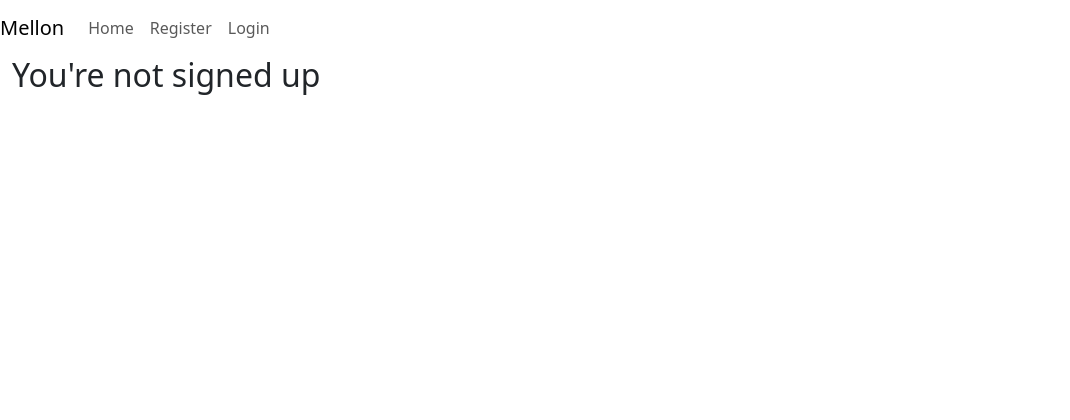
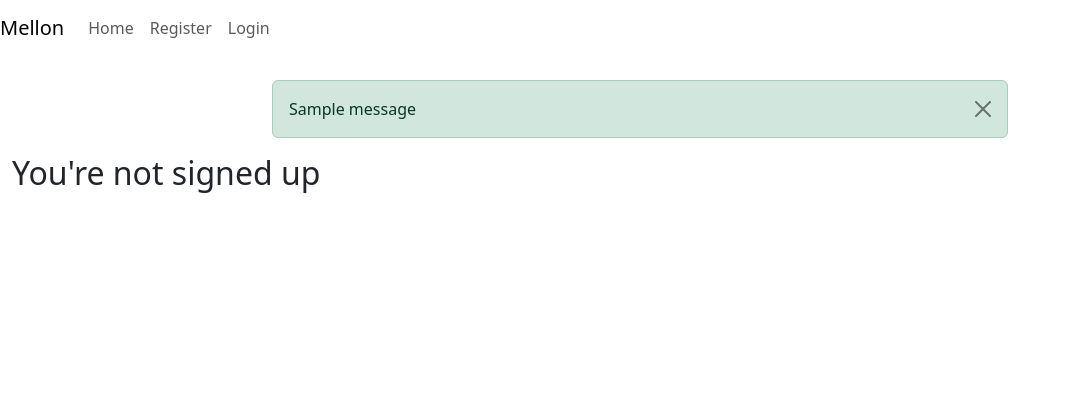
Before and after one commit to ejasquith/mellon, a Django app: page / in a window 1280 px wide. Shown: the top 420 px of the page, without its empty margins (0-1070 px from the left). Run offline with Django 3.2, Linux system fonts and the light colour scheme; tables that the repository leaves empty hold one stand-in row (values such as "Sample post"); one stand-in notice (Sample message) is shown; parts of the project's set-up code (start-up, migrations or seed data) failed here and were passed over; some libraries are stand-ins or nearby versions.

Commit message:
Display messages from relevant ajax requests

```diff
--- a/blog/views.py
+++ b/blog/views.py
@@ -24,7 +24,15 @@ class CreatePost(View):
         body = data.get('body')
         author = request.user
         post = Post.objects.create(body=body, author=author)
-        return JsonResponse({'status': 'success'})
+        return JsonResponse({
+            'status': 'success',
+            # Hacky way to display messages with ajax requests
+            # Doesn't actually use messages framework
+            'msg': {
+                'tag': 'alert-success',
+                'message': 'Post created successfully.'
+            }
+        })
 
 
 class CreateComment(View):
@@ -36,10 +44,16 @@ class CreateComment(View):
         comment = Comment.objects.create(body=body, author=author, post=post)
         return JsonResponse({
             'status': 'success',
-            'author_username': author.username,
-            'author_display_name': author.display_name,
-            'author_profile_picture_url': author.profile_picture.url,
-            'comments_count': comment.post.comments.count()
+            'author': {
+                'username': author.username,
+                'display_name': author.display_name,
+                'profile_picture_url': author.profile_picture.url
+            },
+            'comments_count': comment.post.comments.count(),
+            'msg': {
+                'tag': 'alert-success',
+                'message': 'Comment created successfully'
+            }
         })
 
 
@@ -53,11 +67,20 @@ class DeleteComment(View):
             return JsonResponse({
                 'status': 'success',
                 'post_id': comment.post.id,
-                'comments_count': comment.post.comments.count()
+                'comments_count': comment.post.comments.count(),
+
+                'msg': {
+                    'tag': 'alert-success',
+                    'message': 'Comment deleted'
+                }
             })
         else:
             return JsonResponse({
                 'status': 'error',
+                'msg': {
+                    'tag': 'alert-error',
+                    'message': 'An error occurred. Please try again.'
+                }
             })
 
 
@@ -72,8 +95,6 @@ class LikePost(View):
             post.likes.add(request.user)
         liked = post.likes.filter(id=request.user.id).exists()
 
-        # Passes back updated data to the template so that
-        # relevant fields can be updated easily
         return JsonResponse({
             'status': 'success',
             'num_likes': post.num_likes(),
--- a/templates/base.html
+++ b/templates/base.html
@@ -54,6 +54,20 @@
                     {% endif %}
                 </ul>
         </nav>
+
+        <div class="container mt-4">
+            <div class="row">
+                <div class="col-md-8 offset-md-2 messages">
+                    {% for message in messages %}
+                        <div class="alert {{ message.tags }} alert-dismissible fade show"
+                            id="msg" role="alert">
+                            {{ message | safe }}
+                            <button type="button" class="btn-close" data-bs-dismiss="alert" aria-label="Close"></button>
+                        </div>
+                    {% endfor %}
+                </div>
+            </div>
+        </div>
 
         <main class="flex-shrink-0 main-bg">
             {% block content %}
@@ -131,13 +145,26 @@
                     success: function (data) {
                         // Close post modal
                         $('#post-modal').modal('hide');
-                        // Display success message
+                        // Display message
+                        $('.messages').append(`
+                            <div class="alert ${data.msg.tag} alert-dismissible fade show"
+                                id="msg" role="alert">
+                                ${data.msg.message}
+                                <button type="button" class="btn-close" data-bs-dismiss="alert" aria-label="Close"></button>
+                            </div>`);
                     },
                 });
             });
+        });
 
-
-        });
+        function displayMessage(msg) {
+            $('.messages').append(`
+                <div class="alert ${msg.tag} alert-dismissible fade show" id="msg" role="alert">
+                    ${msg.message}
+                    <button type="button" class="btn-close" data-bs-dismiss="alert" aria-label="Close"></button>
+                </div>
+            `);
+        }
     </script>
     {% block script %}
     {% endblock script %}
--- a/templates/home.html
+++ b/templates/home.html
@@ -163,7 +163,9 @@
                         // Display comment
                         $('.post[data-post-id=' + postId + ']').find('.comments-display').removeClass('d-none');
                         $('.post[data-post-id=' + postId + ']').find('.comments-display')
-                          .append(`<div class="comment"><div class="comment-header"><span class="comment-author-image"><img src="${ data.author_profile_picture_url }"></span><span class="comment-author-display-name"><p>${ data.author_display_name } <span class="text-secondary">(${ data.author_username })</span></p></span><span class="text-secondary comment-timestamp"><p>Just now</p></span></div><div class="comment-body mt-2">${body}</div></div>`);
+                          .append(`<div class="comment"><div class="comment-header"><span class="comment-author-image"><img src="${ data.author.profile_picture_url }"></span><span class="comment-author-display-name"><p>${ data.author.display_name } <span class="text-secondary">(${ data.author.username })</span></p></span><span class="text-secondary comment-timestamp"><p>Just now</p></span></div><div class="comment-body mt-2">${body}</div></div>`);
+                        // Display message
+                        displayMessage(data.msg);
                     },
                 });
             });
@@ -185,13 +187,14 @@
                         // Remove comment
                         $('.comment[data-comment-id=' + commentId + ']').remove();
                         // Update comments count
-                        console.log(data.comments_count)
                         $('.post[data-post-id=' + data.post_id + ']').find('.comments-count')
                           .text(data.comments_count);
                         // Hide comment section if count = 0
                         if (data.comments_count === 0) {
                             $('.post[data-post-id=' + data.post_id + ']').find('.comments-display').addClass('d-none');
                         }
+                        // Display message
+                        displayMessage(data.msg);
                     }
                 });
             });
```
Also changed, not shown: mellon/settings.py (+9 -0 lines).
